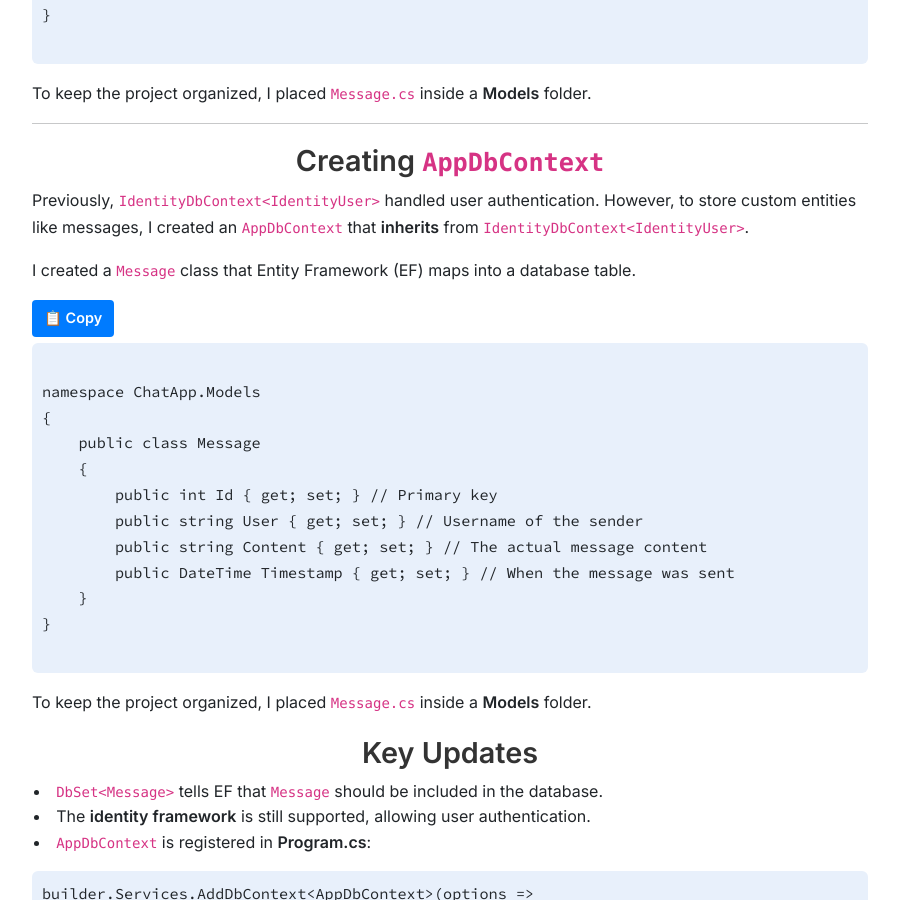
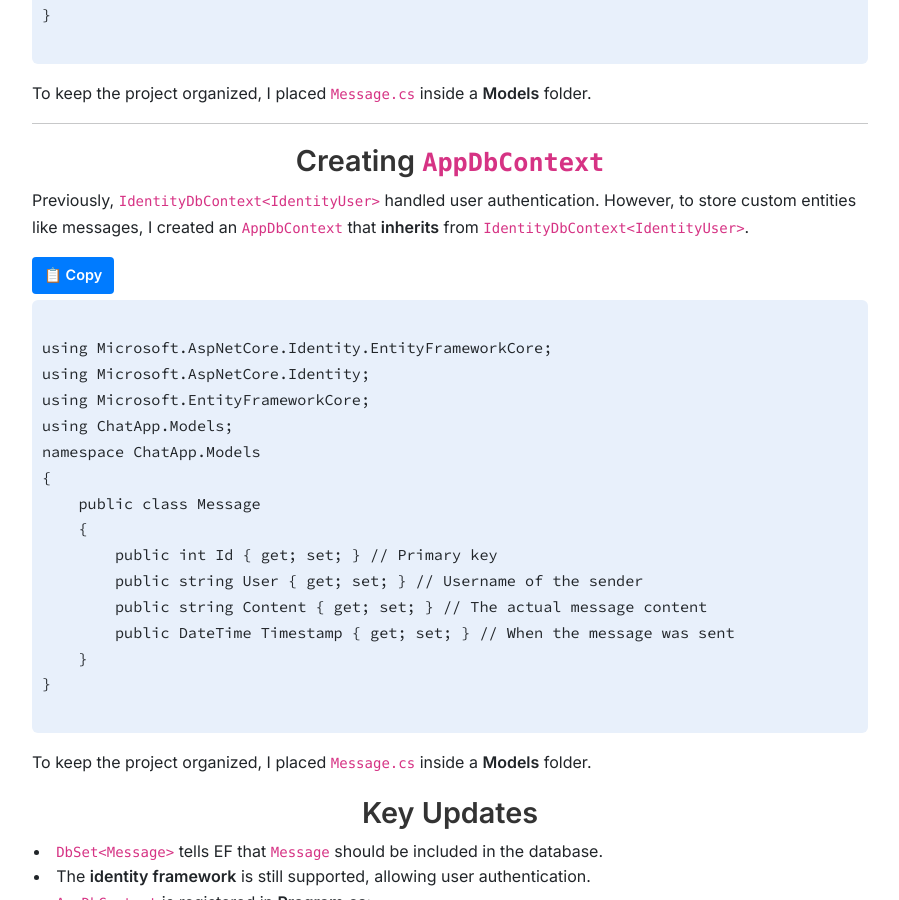
Before and after one commit to JWalshe86/ChatApp, a Jekyll site: the page built from docs/ChatAppPartTwo.md, in a window 1280 px wide and 900 px high, scrolled down 2985 px. Shown: the whole window, without its empty margins (190-1089 px from the left). Built offline with Jekyll 4.4.1, drawn with Linux system fonts in a browser that asks for light colours.

Commit message:
Update ChatAppPartTwo.md

```diff
--- a/docs/ChatAppPartTwo.md
+++ b/docs/ChatAppPartTwo.md
@@ -65,12 +65,14 @@ To keep the project organized, I placed `Message.cs` inside a **Models** folder.
 ## **Creating `AppDbContext`**
 Previously, `IdentityDbContext<IdentityUser>` handled user authentication. However, to store custom entities like messages, I created an `AppDbContext` that **inherits** from `IdentityDbContext<IdentityUser>`.
 
-I created a `Message` class that Entity Framework (EF) maps into a database table.
-
 <div class="code-block">
     <button class="copy-button">📋 Copy</button>
 
     <pre><code>
+using Microsoft.AspNetCore.Identity.EntityFrameworkCore;
+using Microsoft.AspNetCore.Identity;
+using Microsoft.EntityFrameworkCore;
+using ChatApp.Models;
 namespace ChatApp.Models
 {
     public class Message
```
